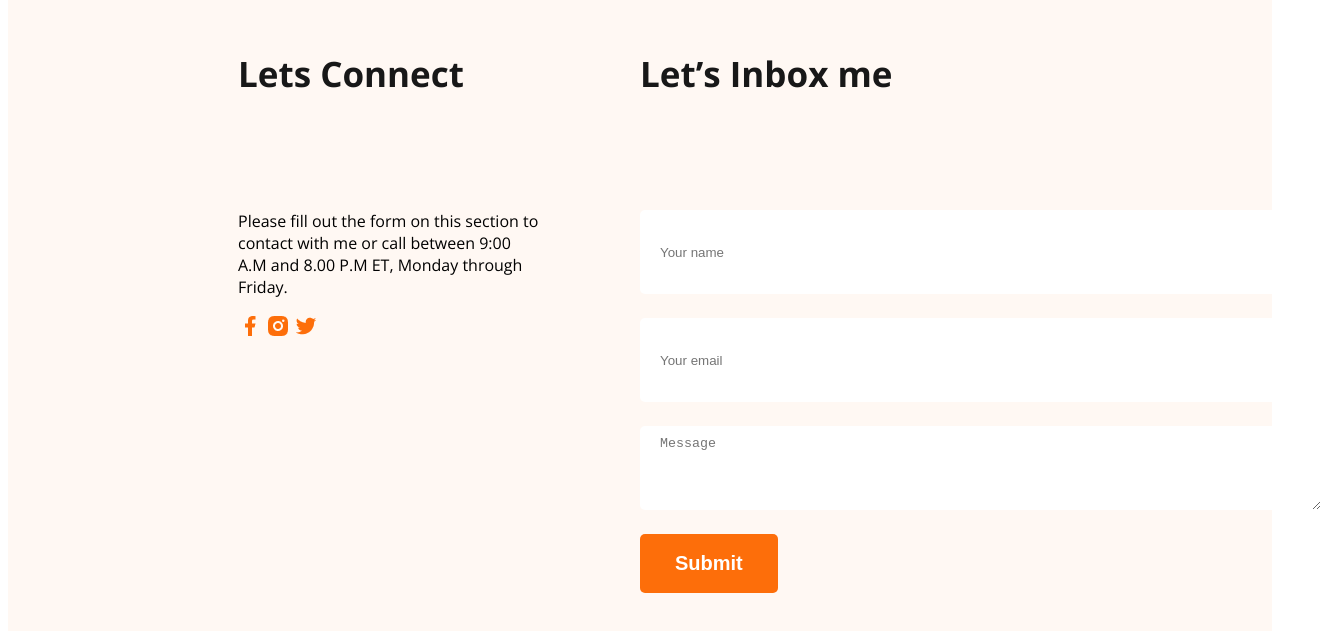
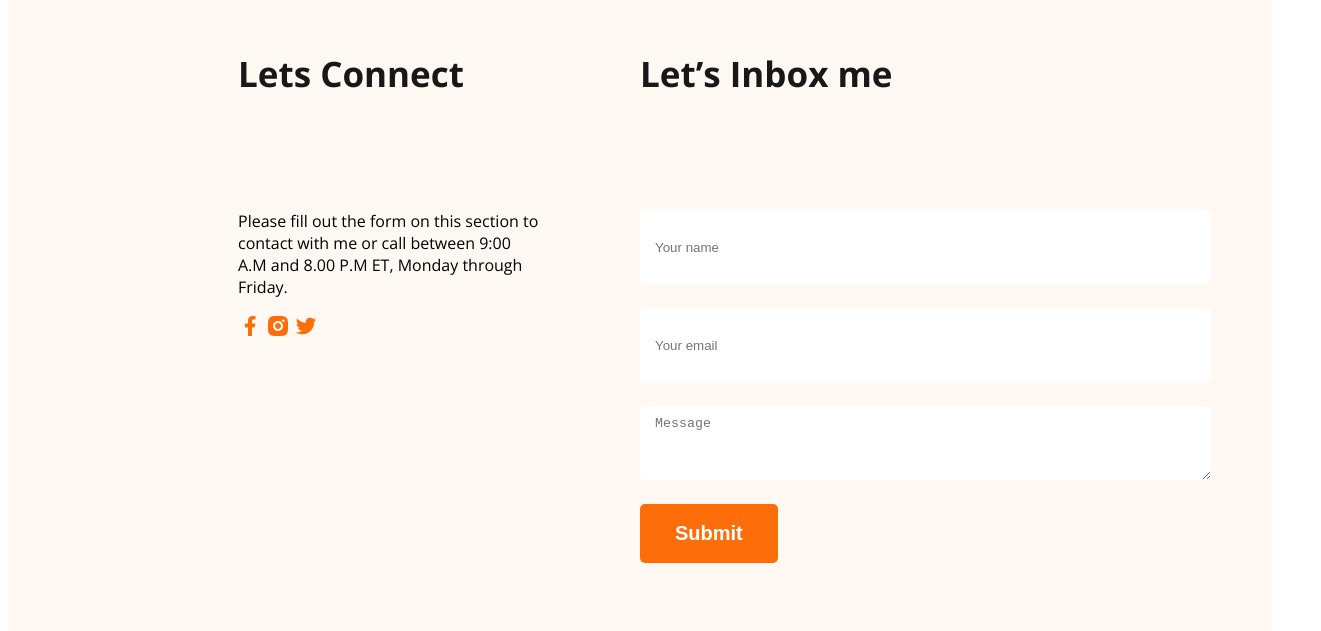
Before and after one commit to auntipc01/web-dev-portfolio, a plain HTML site: page index.html in a window 1280 px wide. Shown: the part 3767-4398 px from the top of the page, 1321 px wide, since content can reach past the window. Drawn offline with nearby package versions, Linux system fonts and the light colour scheme.

Commit message:
added changes

```diff
--- a/styles/portfolio.css
+++ b/styles/portfolio.css
@@ -206,12 +206,12 @@ main {
     width: 50%;
  }
  footer input[type="text"], footer input[type="email"], footer textarea {
-    height: 64px;
+    height: 54px;
     border-radius: 5px;
     background-color: white;
     display: block;
-    width: 641px;
-    padding: 10px 20px;
+    width: 541px;
+    padding: 10px 15px;
     margin-bottom: 24px;
     border: none;
 
```
